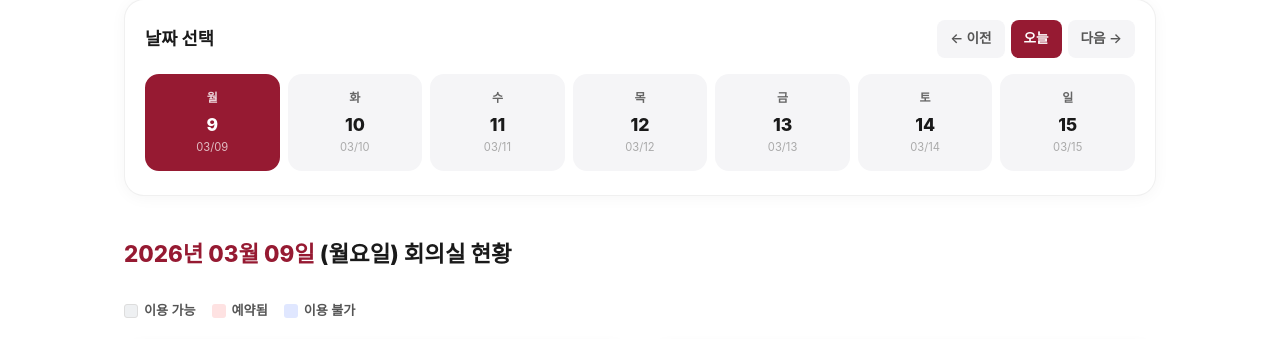
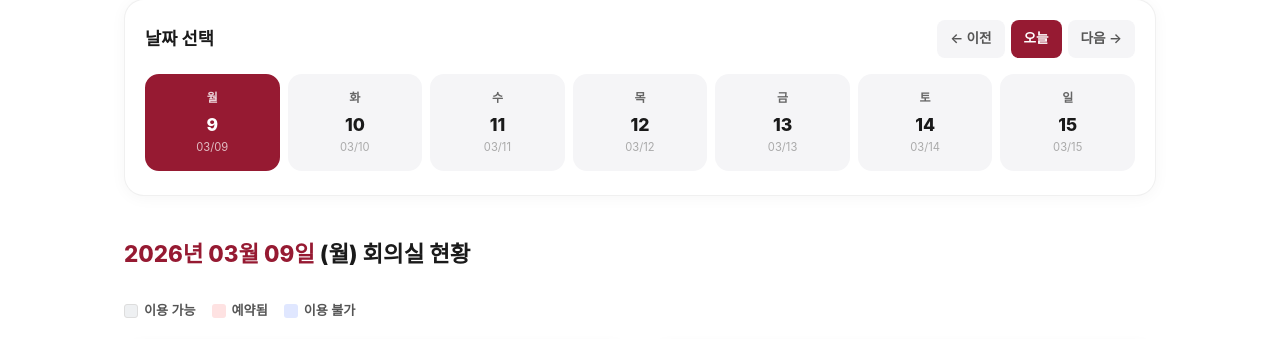
Before and after one commit to SeonGyuJang/38th_website, a Flask app: page /meeting-room in a window 1280 px wide. Shown: the part 422-761 px from the top of the page. Run offline with Flask 3, Linux system fonts and the light colour scheme; data that the repository does not hold is empty; parts of the project's set-up code (start-up, migrations or seed data) failed here and were passed over; some web fonts are replaced.

Commit message:
Update meeting_room.html

```diff
--- a/templates/meeting_room.html
+++ b/templates/meeting_room.html
@@ -322,8 +322,8 @@
     <div style="margin-bottom: 28px; animation: fadeInUp 0.5s cubic-bezier(0.16,1,0.3,1) 0.1s backwards;">
         <h2 style="font-size: 1.4rem; font-weight: 800; color: #1a1a1a; margin: 0;">
             <span style="color: var(--ku-crimson);">{{ selected_date.strftime('%Y년 %m월 %d일') }}</span>
-            {% set day_names_full = ['월요일','화요일','수요일','목요일','금요일','토요일','일요일'] %}
-            ({{ day_names_full[selected_date.weekday()] }}) 회의실 현황
+            {% set day_names_short = ['월','화','수','목','금','토','일'] %}
+            ({{ day_names_short[selected_date.weekday()] }}) 회의실 현황
         </h2>
     </div>
 
```
